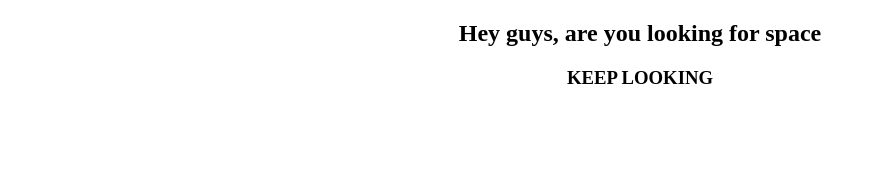
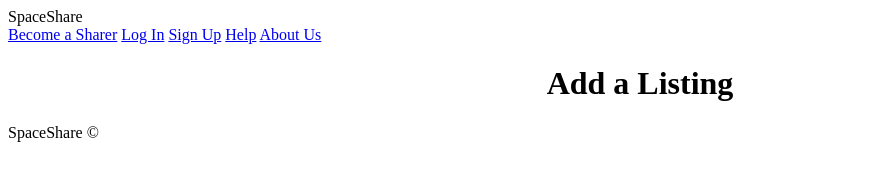
Before and after one commit to herbertmaa/SpaceShare, a plain HTML site: page page2.html in a window 1280 px wide. Shown: the whole page, without its empty margins (0-876 px from the left). Drawn offline with Linux system fonts and the light colour scheme.

Commit message:
Added navbar

```diff
--- a/page2.html
+++ b/page2.html
@@ -2,18 +2,24 @@
 <html lang="en">
   <head>
     <style>
-      h2 {
-        text-align: center;
-      }
-      h3 {
-        text-align: center;
-      }
+
     </style>
     <title>SpaceShare</title>
     <meta charset="utf-8">
   </head>
   <body>
-    <h2>Hey guys, are you looking for space</h2>
-    <h3>KEEP LOOKING</h3>
-  </body>
+    <header> SpaceShare </header>
+        <nav>
+          <a href="#">Become a Sharer</a>
+          <a href="#">Log In</a>
+          <a href="#">Sign Up</a>
+          <a href="#">Help</a>
+          <a href="#">About Us</a>
+        </nav>
+        <h1 style="text-align: center;">Add a Listing</h1>
+        <footer> SpaceShare &copy;</footer>
+    </div>
+
+</body>
+
 </html>
```
